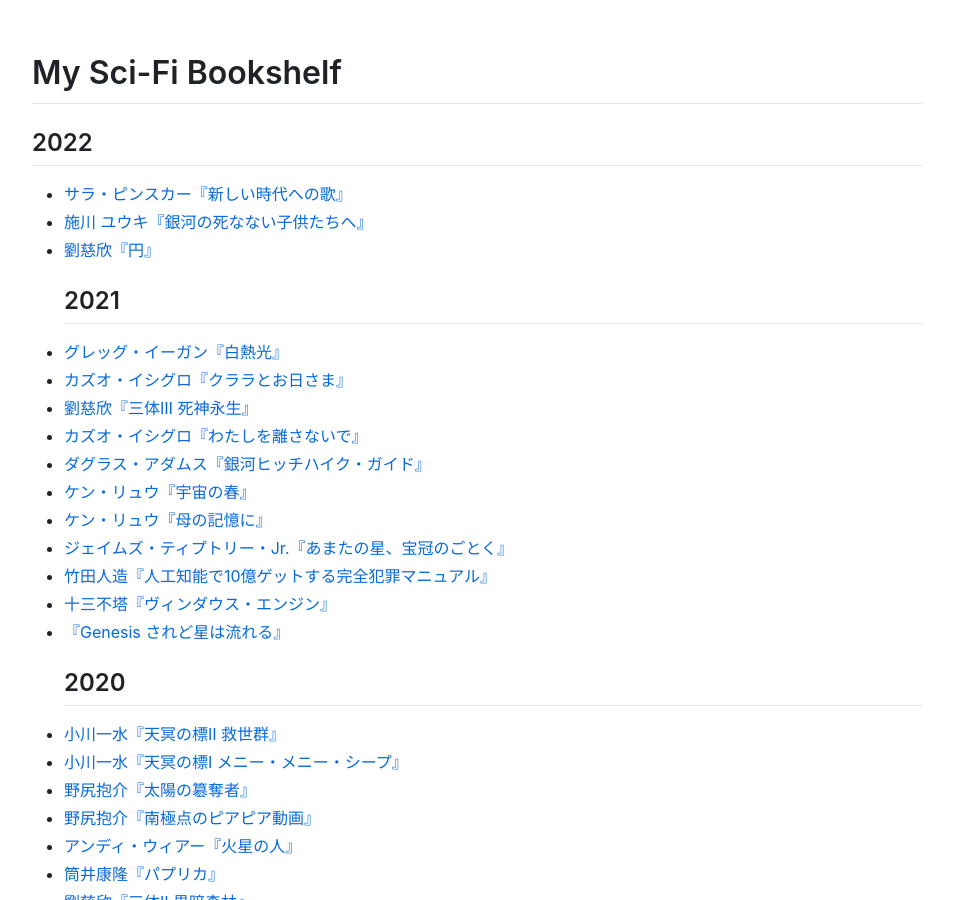
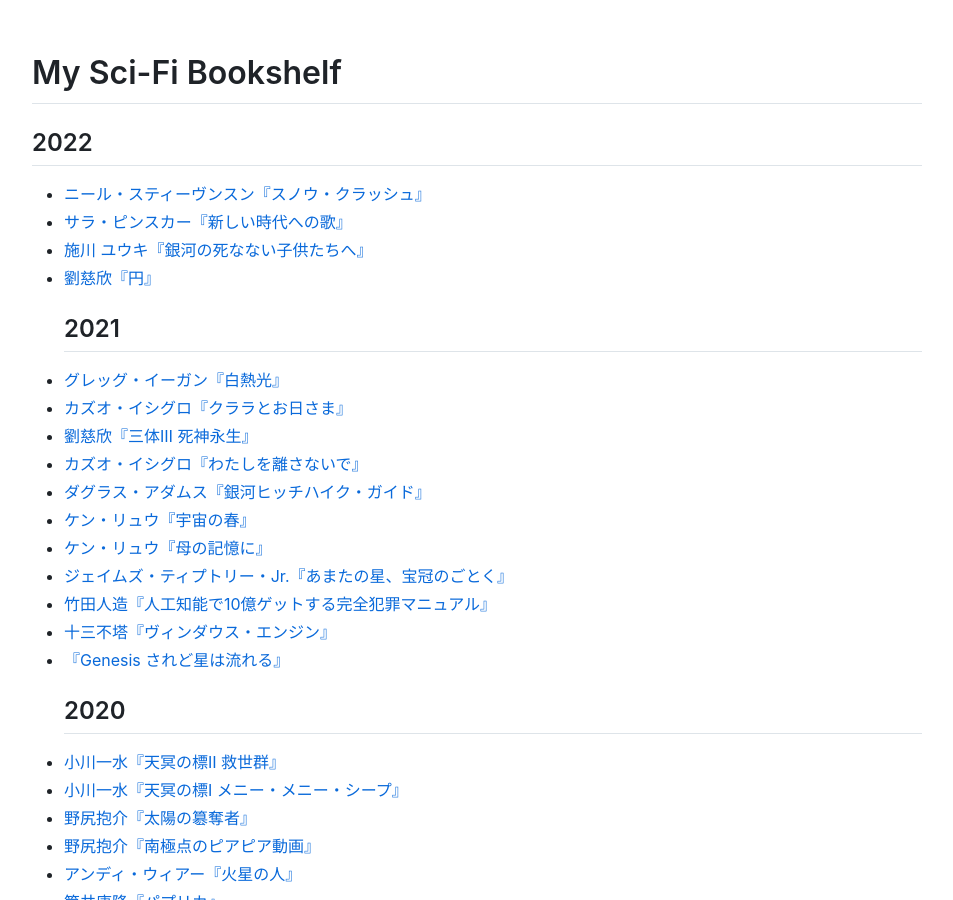
Before and after one commit to sankichi92/sankichi.net, a Jekyll site: the page built from sci-fi.md, in a window 1280 px wide and 900 px high. Shown: the whole window, without its empty margins (163-1116 px from the left). Built offline with Jekyll 4.4.1, drawn with Linux system fonts in a browser that asks for light colours; nearby versions of some CDN libraries; our own code applies the rules of GitHub Pages for plain Markdown files.

Commit message:
ニール・スティーヴンスン『スノウ・クラッシュ』

```diff
--- a/_data/sci-fi-bookshelf.yml
+++ b/_data/sci-fi-bookshelf.yml
@@ -1,3 +1,8 @@
+- title: スノウ・クラッシュ
+  author: ニール・スティーヴンスン
+  asin: B09Q8DB3TG
+  date: 2022-03-25
+
 - title: 新しい時代への歌
   author: サラ・ピンスカー
   asin: B09G31P9DH
```
